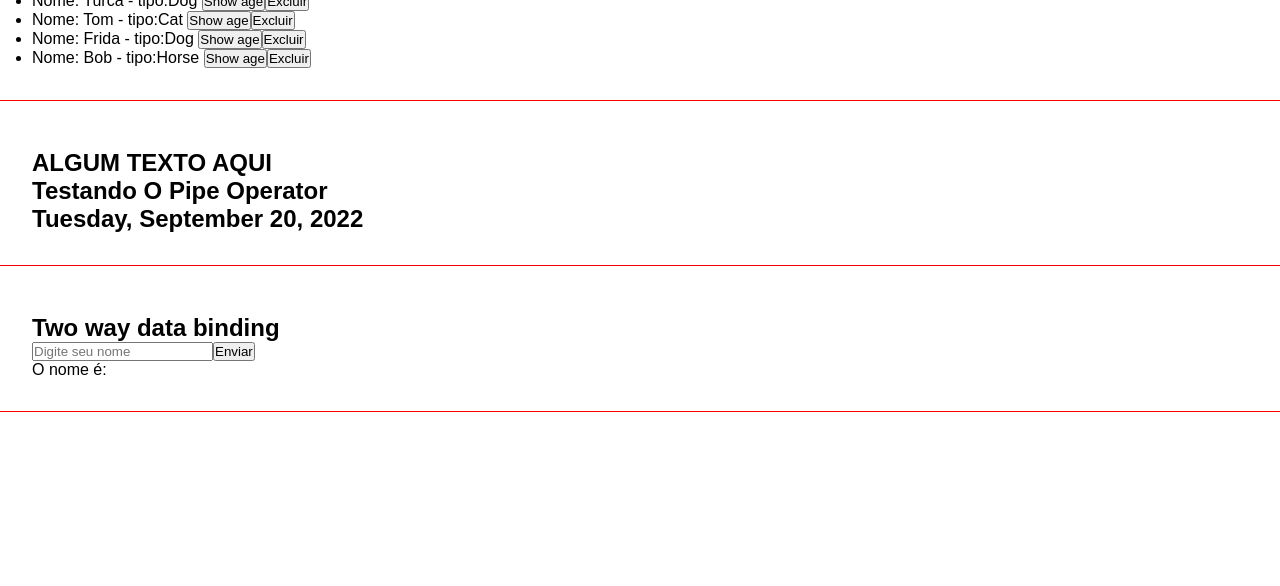
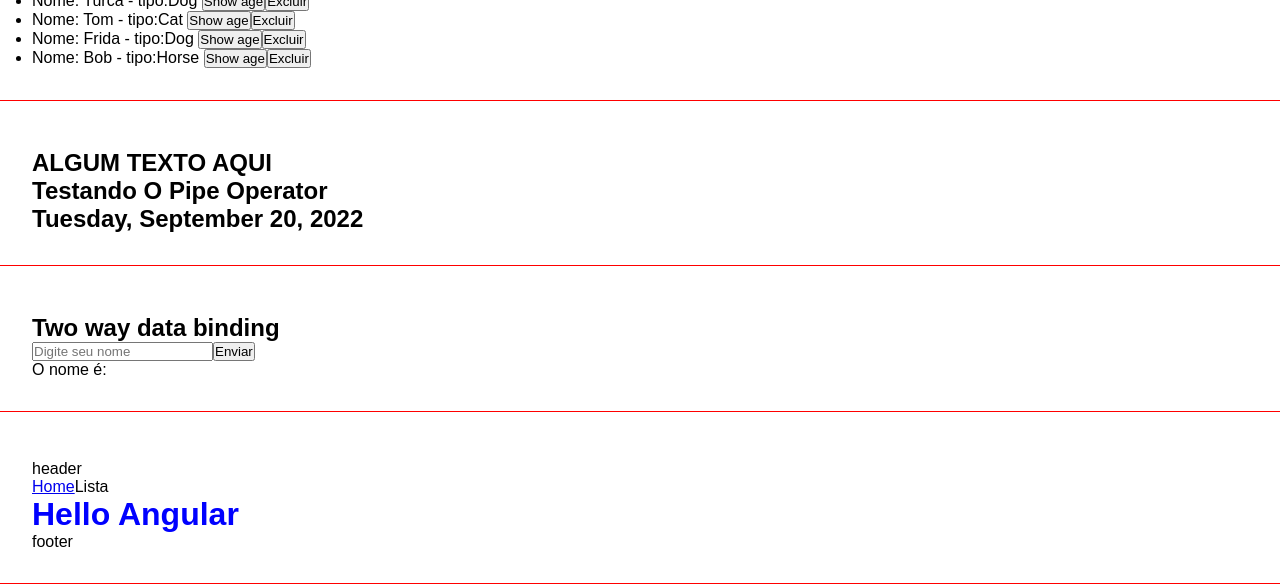
Before and after one commit to Vanessamachado93/angular-new, an Angular app: page / in a window 1280 px wide. Shown: the part 1121-1707 px from the top of the page. Built offline with nearby package versions, Linux system fonts and the light colour scheme.

Commit message:
Simulando um Api server

```diff
--- /dev/null
+++ b/db.json
@@ -0,0 +1,28 @@
+{
+  "animals": [
+    {
+      "id": 1,
+      "name": "Turca",
+      "type": "Dog",
+      "age": 4
+    },
+    {
+      "id": 2,
+      "name": "Tom",
+      "type": "Cat",
+      "age": 10
+    },
+    {
+      "id": 4,
+      "name": "Bob",
+      "type": "Horse",
+      "age": 2
+    },
+    {
+      "id": 5,
+      "name": "Paco",
+      "type": "Bird",
+      "age": 1
+    }
+  ]
+}
--- a/package.json
+++ b/package.json
@@ -6,7 +6,8 @@
     "start": "ng serve",
     "build": "ng build",
     "watch": "ng build --watch --configuration development",
-    "test": "ng test"
+    "test": "ng test",
+    "server": "json-server --watch db.json"
   },
   "private": true,
   "dependencies": {
@@ -18,6 +19,7 @@
     "@angular/platform-browser": "^14.2.0",
     "@angular/platform-browser-dynamic": "^14.2.0",
     "@angular/router": "^14.2.0",
+    "json-server": "^0.17.0",
     "rxjs": "~7.5.0",
     "tslib": "^2.3.0",
     "zone.js": "~0.11.4"
--- a/src/app/app.component.html
+++ b/src/app/app.component.html
@@ -8,3 +8,14 @@
 <app-list-render></app-list-render>
 <app-pipes></app-pipes>
 <app-two-way-binding></app-two-way-binding>
+
+<div class="class">
+<p>header</p>
+<nav>
+  <a routerLink="/">Home</a>
+  <a router="/list">Lista</a>
+</nav>
+<h1>Hello Angular</h1>
+<router-outlet></router-outlet>
+<p>footer</p>
+</div>
--- a/src/app/app.module.ts
+++ b/src/app/app.module.ts
@@ -1,8 +1,9 @@
 import { NgModule } from '@angular/core';
 import { BrowserModule } from '@angular/platform-browser';
 import { FormsModule } from '@angular/forms';
+import { AppRoutingModule } from './app-routing.module';
+import { HttpClientModule } from '@angular/common/http'
 
-import { AppRoutingModule } from './app-routing.module';
 import { AppComponent } from './app.component';
 import { FirstComponentComponent } from './components/first-component/first-component.component';
 import { ParentDataComponent } from './components/parent-data/parent-data.component';
@@ -30,7 +31,7 @@ import { TwoWayBindingComponent } from './components/two-way-binding/two-way-bin
     PipesComponent,
     TwoWayBindingComponent,
   ],
-  imports: [BrowserModule, AppRoutingModule, FormsModule],
+  imports: [BrowserModule, AppRoutingModule, FormsModule, HttpClientModule],
   providers: [],
   bootstrap: [AppComponent]
 })
```
Also changed, not shown: src/app/services/list.service.ts (line endings or trailing spaces), 1 other file (tests, documents, lock files or other folders).
